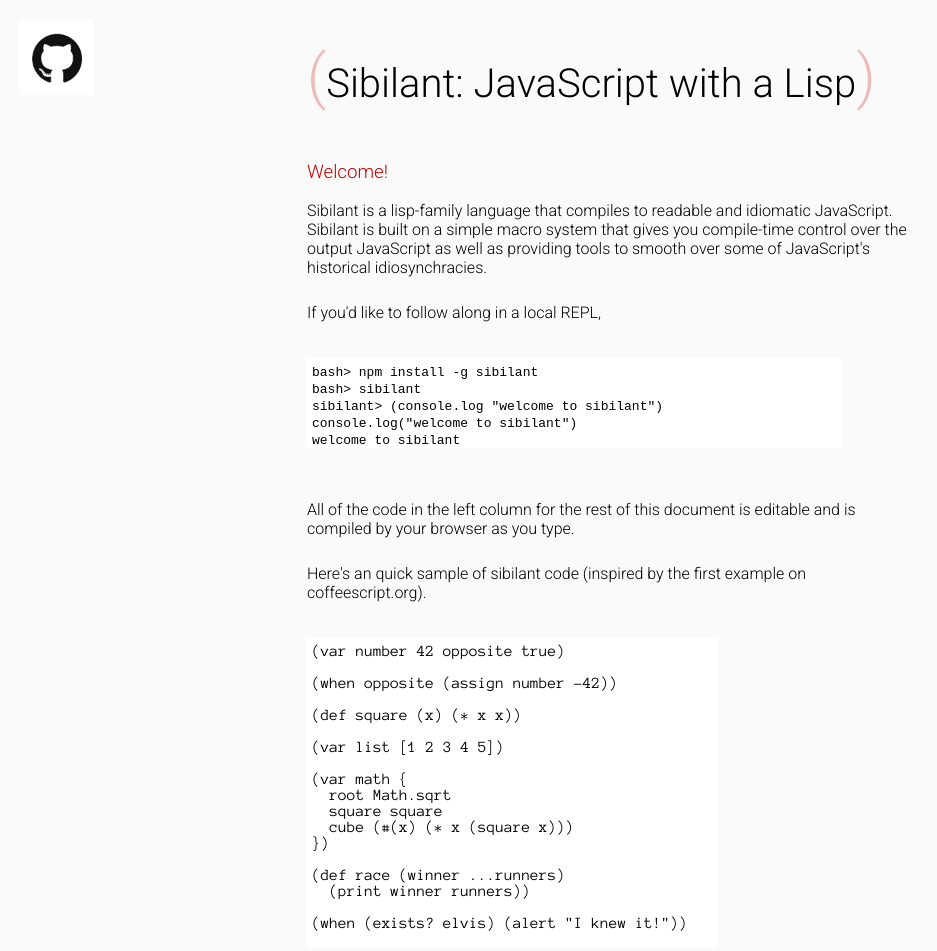
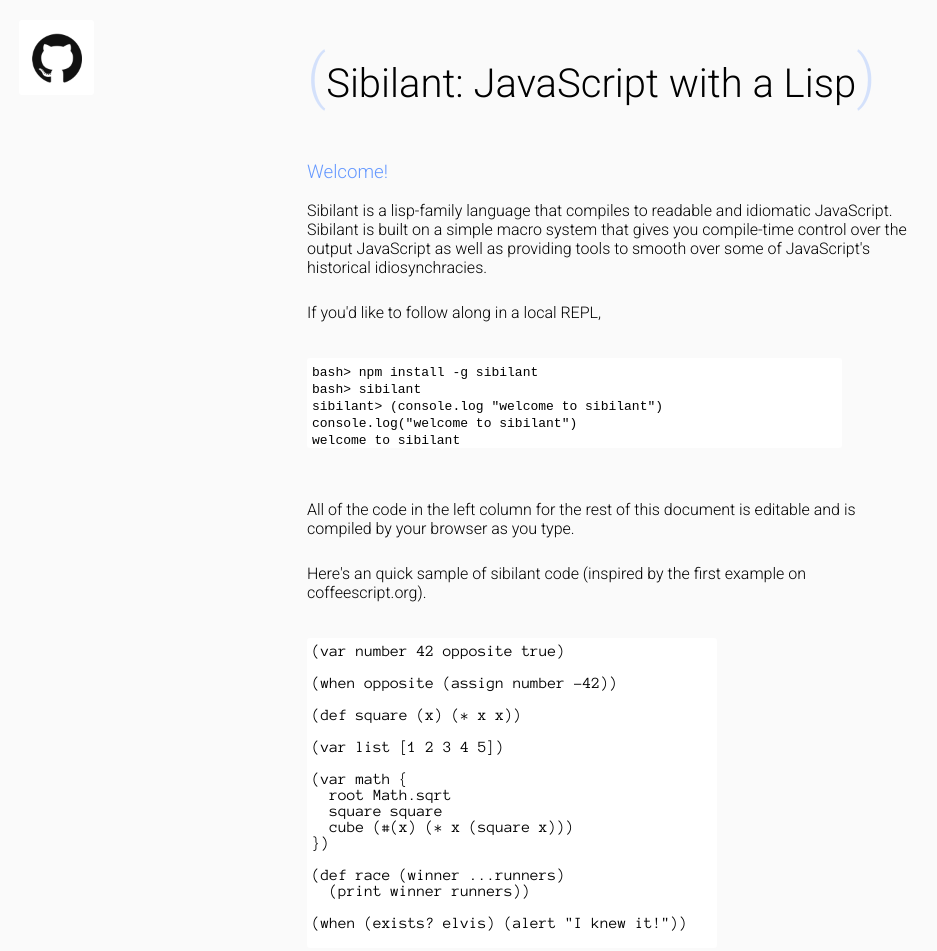
Before and after one commit to jbr/sibilant, a website: page public/index.html in a window 1280 px wide. Shown: the top 951 px of the page, without its empty margins (1-938 px from the left). Drawn offline with Linux system fonts and the light colour scheme.

Commit message:
update color, red is a warning

```diff
--- a/public/screen.scss
+++ b/public/screen.scss
@@ -1,4 +1,4 @@
-$highlight: #CC0202;
+$highlight: #6699ff;
 
 body {
     background: #FAFAFA;
```
Also changed, not shown: public/screen.css.
